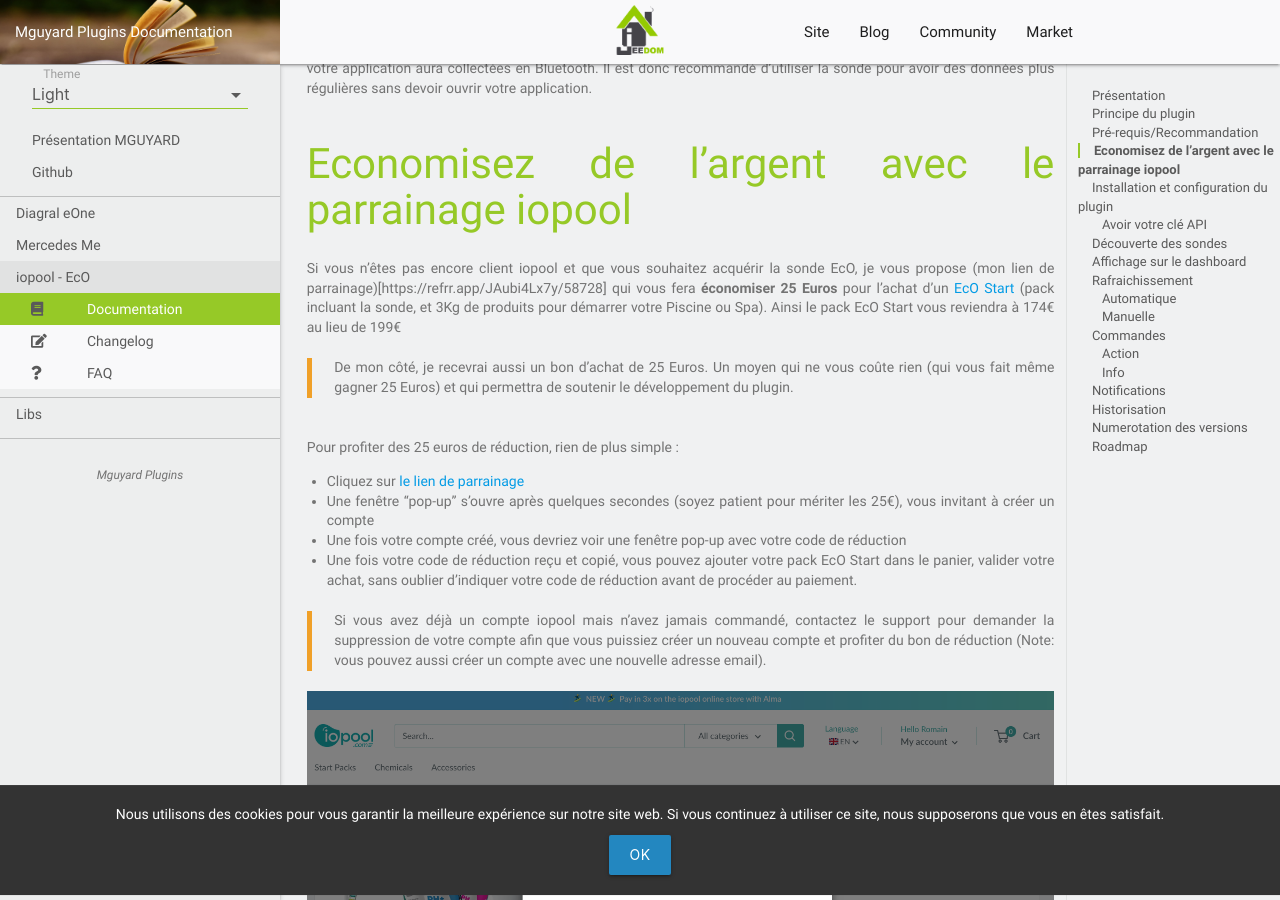
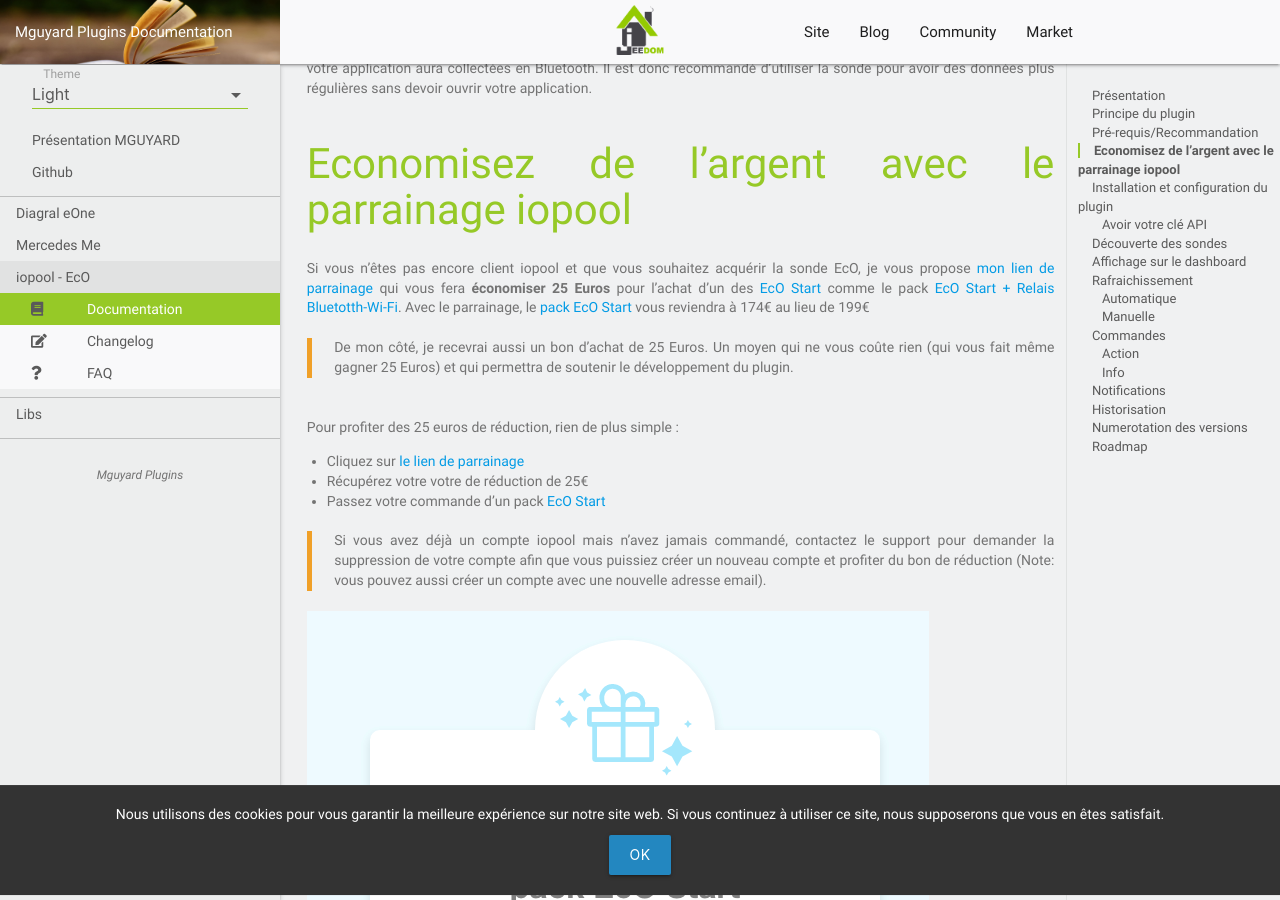
Before and after one commit to mguyard/Jeedom-Documentations, a Jekyll site: the page built from fr_FR/iopool_EcO/documentation.md, in a window 1280 px wide and 900 px high, scrolled down 1835 px. Built offline with Jekyll 4.4.1, drawn with Linux system fonts in a browser that asks for light colours; our own code applies the rules of GitHub Pages for plain Markdown files; some of the changed text lies outside the part shown.

Commit message:
iopool_EcO - Mise à jour de la documentation pour changement du programme de parrainage

```diff
--- a/fr_FR/iopool_EcO/documentation.md
+++ b/fr_FR/iopool_EcO/documentation.md
@@ -29,15 +29,14 @@
 
 # Economisez de l'argent avec le parrainage iopool
 
-Si vous n'êtes pas encore client iopool et que vous souhaitez acquérir la sonde EcO, je vous propose (mon lien de parrainage)[https://refrr.app/JAubi4Lx7y/58728] qui vous fera __économiser 25 Euros__ pour l'achat d'un [EcO Start](https://shop.iopool.com/fr/collections/start-packs/products/eco-start) (pack incluant la sonde, et 3Kg de produits pour démarrer votre Piscine ou Spa). Ainsi le pack EcO Start vous reviendra à 174€ au lieu de 199€
+Si vous n'êtes pas encore client iopool et que vous souhaitez acquérir la sonde EcO, je vous propose [mon lien de parrainage](http://iopool.refr.cc/marc25) qui vous fera __économiser 25 Euros__ pour l'achat d'un des [EcO Start](https://shop.iopool.com/fr-fr/collections/start-packs) comme le pack [EcO Start + Relais Bluetotth-Wi-Fi](https://shop.iopool.com/fr-fr/collections/start-packs/products/eco-start-and-connect). Avec le parrainage, le [pack EcO Start](https://shop.iopool.com/fr-fr/collections/start-packs/products/eco-start) vous reviendra à 174€ au lieu de 199€
 
 > De mon côté, je recevrai aussi un bon d'achat de 25 Euros. Un moyen qui ne vous coûte rien (qui vous fait même gagner 25 Euros) et qui permettra de soutenir le développement du plugin.
 
 <br/>Pour profiter des 25 euros de réduction, rien de plus simple :
-- Cliquez sur [le lien de parrainage](https://refrr.app/JAubi4Lx7y/58728)
-- Une fenêtre "pop-up" s'ouvre après quelques secondes (soyez patient pour mériter les 25€), vous invitant à créer un compte
-- Une fois votre compte créé, vous devriez voir une fenêtre pop-up avec votre code de réduction
-- Une fois votre code de réduction reçu et copié, vous pouvez ajouter votre pack EcO Start dans le panier, valider votre achat, sans oublier d'indiquer votre code de réduction avant de procéder au paiement.
+- Cliquez sur [le lien de parrainage](http://iopool.refr.cc/marc25)
+- Récupérez votre votre de réduction de 25€
+- Passez votre commande d'un pack [EcO Start](https://shop.iopool.com/fr-fr/collections/start-packs)
 
 > Si vous avez déjà un compte iopool mais n'avez jamais commandé, contactez le support pour demander la suppression de votre compte afin que vous puissiez créer un nouveau compte et profiter du bon de réduction (Note: vous pouvez aussi créer un compte avec une nouvelle adresse email).
 
```
Also changed, not shown: other parts of fr_FR/iopool_EcO/documentation.md (+1 -1 lines), fr_FR/iopool_EcO/images/iopool_parrainage.png.
